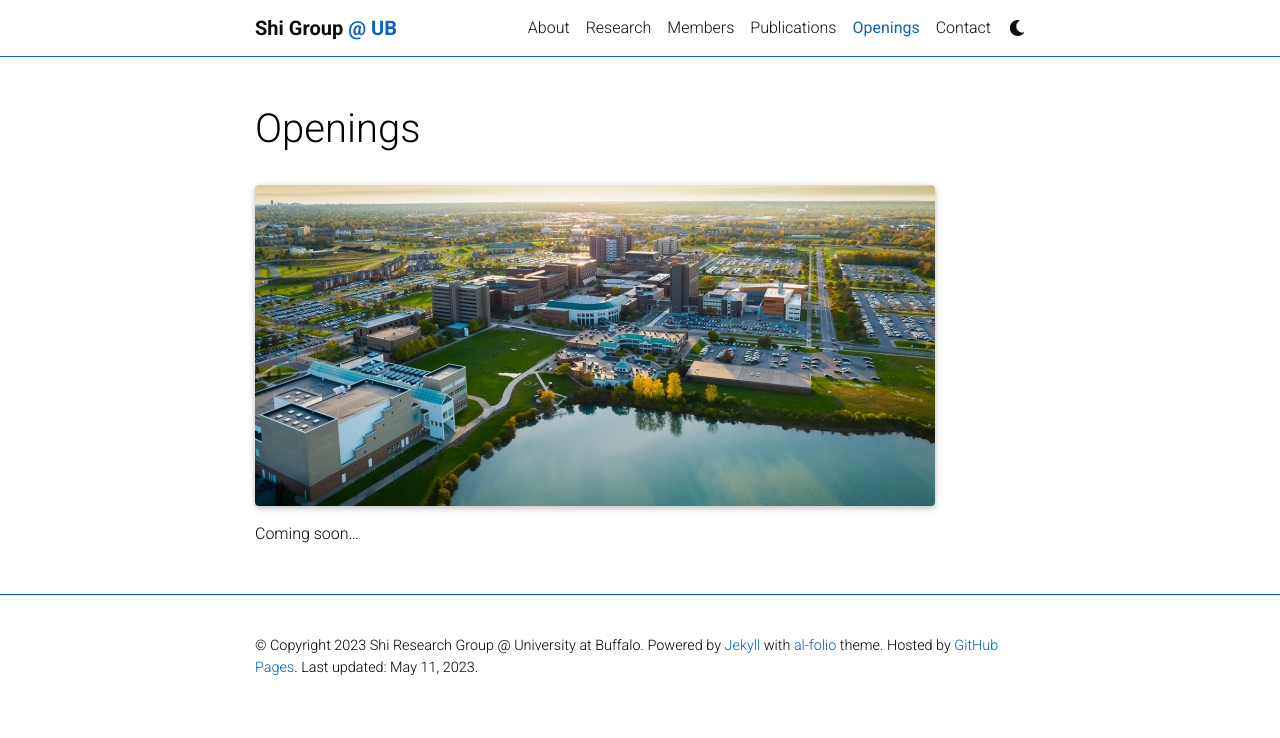
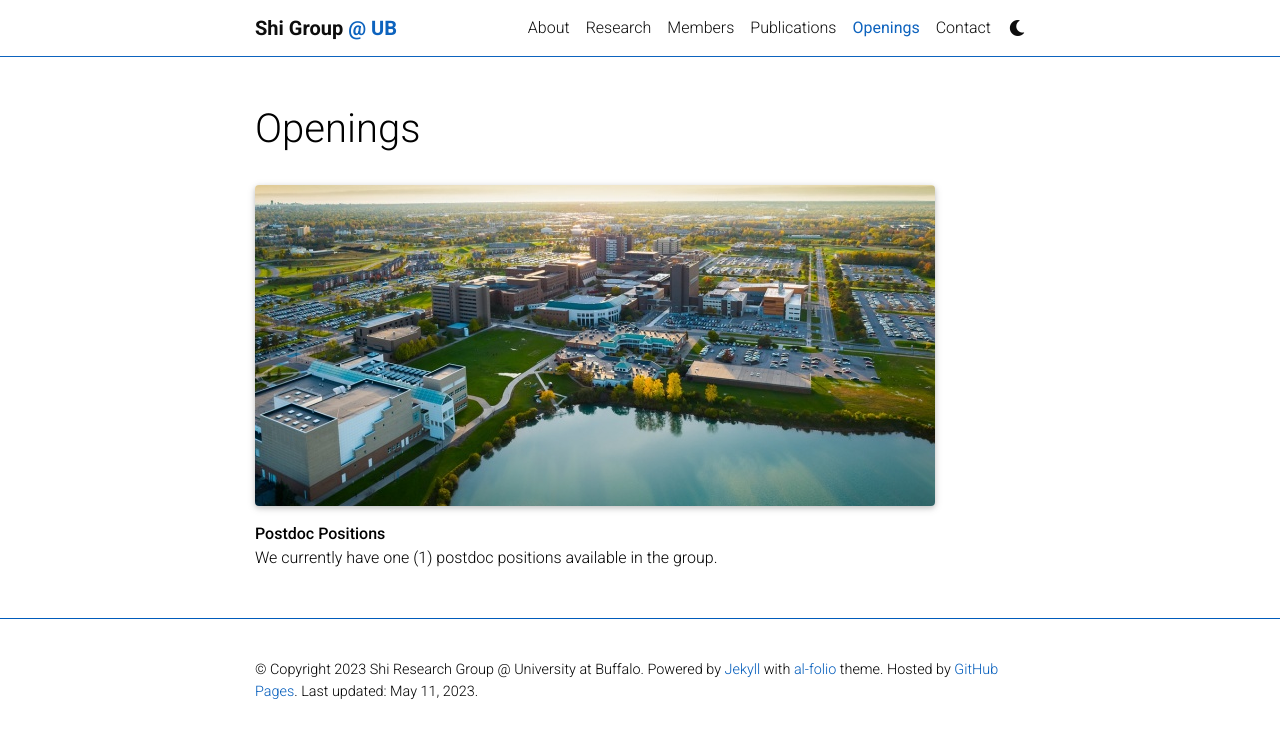
Before and after one commit to ShiResearchGroup/shiresearchgroup.github.io, a Jekyll site: the page built from _pages/openings.md, in a window 1280 px wide. Shown: the top 738 px of the page. Built offline with Jekyll 4.4.1, drawn with Linux system fonts in a browser that asks for light colours; full-size pictures stand in for the smaller copies a plugin makes; comment, search, counter and statistics services are not loaded; a style sheet for code colours, icons or effects is not loaded.

Commit message:
Update openings.md

```diff
--- a/_pages/openings.md
+++ b/_pages/openings.md
@@ -12,4 +12,5 @@ nav_order: 4
     </div>
 </div>
 
-Coming soon...
+**Postdoc Positions** <br>
+We currently have one (1) postdoc positions available in the group.
```
